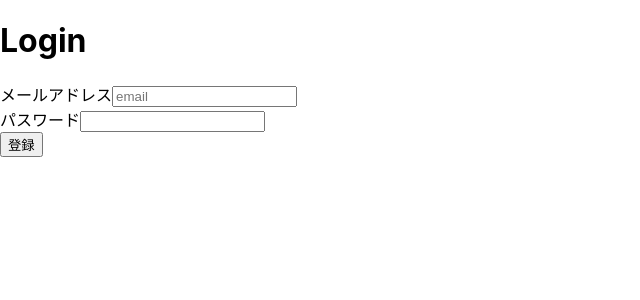
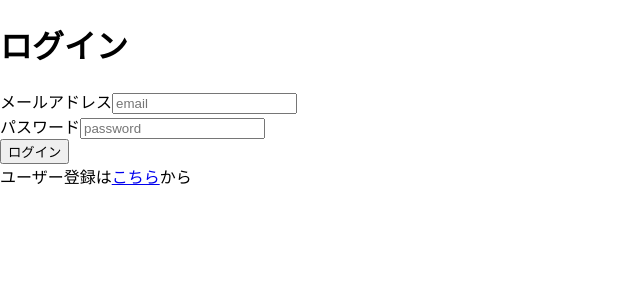
Before and after one commit to perio29/react-chat-app, a React (Create React App) app: page /login in a window 1280 px wide. Shown: the top 300 px of the page, without its empty margins (0-640 px from the left). Built offline with nearby package versions, Linux system fonts and the light colour scheme; no server answers.

Commit message:
firebase-authenticationでログインの実装 #4

```diff
--- /dev/null
+++ b/src/Route/PrivateRoute.js
@@ -0,0 +1,14 @@
+import { Route, Redirect } from "react-router-dom";
+import { useAuthContext } from "../context/AuthContext";
+
+export const PrivateRoute = ({ component: Component, ...rest }) => {
+  const { user } = useAuthContext();
+  return (
+    <Route
+      {...rest}
+      render={(routeProps) => {
+        return user ? <Component {...routeProps} /> : <Redirect to="/login" />;
+      }}
+    />
+  );
+};
--- /dev/null
+++ b/src/Route/PublicRoute.js
@@ -0,0 +1,14 @@
+import { Route, Redirect } from "react-router-dom";
+import { useAuthContext } from "../context/AuthContext";
+
+export const PublicRoute = ({ component: Component, ...rest }) => {
+  const { user } = useAuthContext();
+  return (
+    <Route
+      {...rest}
+      render={(routeProps) => {
+        return !user ? <Component {...routeProps} /> : <Redirect to="/" />;
+      }}
+    />
+  );
+};
--- a/src/Route/Router.js
+++ b/src/Route/Router.js
@@ -2,22 +2,23 @@ import { BrowserRouter, Switch, Route } from "react-router-dom";
 import { HomePage } from "../components/HomePage";
 import { LoginPage } from "../components/LoginPage";
 import { RoomPage } from "../components/RoomPage";
+import { SignUp } from "../components/SignUp";
+import { AuthProvider } from "../context/AuthContext";
+import { PrivateRoute } from "./PrivateRoute";
+import { PublicRoute } from "./PublicRoute";
 
 const Router = () => {
   return (
-    <BrowserRouter>
-      <Switch>
-        <Route exact path="/">
-          <HomePage />
-        </Route>
-        <Route path="/login">
-          <LoginPage />
-        </Route>
-        <Route path="/rooms/:roomId">
-          <RoomPage />
-        </Route>
-      </Switch>
-    </BrowserRouter>
+    <AuthProvider>
+      <BrowserRouter>
+        <Switch>
+          <PrivateRoute exact path="/" component={HomePage} />
+          <PublicRoute path="/login" component={LoginPage} />
+          <PublicRoute path="/signup" component={SignUp} />
+          <Route path="/rooms/:roomId" component={RoomPage} />
+        </Switch>
+      </BrowserRouter>
+    </AuthProvider>
   );
 };
 
--- a/src/components/HomePage.js
+++ b/src/components/HomePage.js
@@ -1,7 +1,17 @@
+import { auth } from "../firebase/firebase";
+import { useHistory } from "react-router-dom";
+
 export const HomePage = () => {
+  const history = useHistory();
+  const handleLogout = () => {
+    auth.signOut();
+    history.push("/login");
+  };
+
   return (
     <div>
       <h1>Home</h1>
+      <button onClick={handleLogout}>ログアウト</button>
     </div>
   );
 };
--- a/src/components/LoginPage.js
+++ b/src/components/LoginPage.js
@@ -1,49 +1,33 @@
-import { useState } from "react";
-import { auth }  from "../firebase/firebase";
+import { auth } from "../firebase/firebase";
+import { Link, useHistory } from "react-router-dom";
 
 export const LoginPage = () => {
-  const [email, setEmail] = useState("");
-  const [password, setPassword] = useState("");
+  const history = useHistory();
 
   const handleSubmit = (e) => {
     e.preventDefault();
     const { email, password } = e.target.elements;
-    auth.createUserWithEmailAndPassword(email.value, password.value);
-  };
-
-  const handleEmailChange = (e) => {
-    setEmail(e.target.value);
-  };
-
-  const handlePasswordChange = (e) => {
-    setPassword(e.target.value);
+    auth.signInWithEmailAndPassword(email.value, password.value);
+    history.push("/");
   };
 
   return (
     <div>
-      <h1>Login</h1>
+      <h1>ログイン</h1>
       <form onSubmit={handleSubmit}>
         <div>
           <label>メールアドレス</label>
-          <input
-            name="email"
-            type="email"
-            placeholder="email"
-            value={email}
-            onChange={handleEmailChange}
-          />
+          <input name="email" type="email" placeholder="email" />
         </div>
         <div>
           <label>パスワード</label>
-          <input
-            name="password"
-            type="password"
-            value={password}
-            onChange={handlePasswordChange}
-          />
+          <input name="password" type="password" placeholder="password" />
         </div>
         <div>
-          <button>登録</button>
+          <button>ログイン</button>
+        </div>
+        <div>
+          ユーザー登録は<Link to={"/signup"}>こちら</Link>から
         </div>
       </form>
     </div>
--- /dev/null
+++ b/src/components/SignUp.js
@@ -0,0 +1,51 @@
+import { useState } from "react";
+import { auth } from "../firebase/firebase";
+
+export const SignUp = () => {
+  const [email, setEmail] = useState("");
+  const [password, setPassword] = useState("");
+
+  const handleSubmit = (e) => {
+    e.preventDefault();
+    const { email, password } = e.target.elements;
+    auth.createUserWithEmailAndPassword(email.value, password.value);
+  };
+
+  const handleEmailChange = (e) => {
+    setEmail(e.target.value);
+  };
+
+  const handlePasswordChange = (e) => {
+    setPassword(e.target.value);
+  };
+
+  return (
+    <div>
+      <h1>ユーザー登録</h1>
+      <form onSubmit={handleSubmit}>
+        <div>
+          <label>メールアドレス</label>
+          <input
+            name="email"
+            type="email"
+            placeholder="email"
+            value={email}
+            onChange={handleEmailChange}
+          />
+        </div>
+        <div>
+          <label>パスワード</label>
+          <input
+            name="password"
+            type="password"
+            value={password}
+            onChange={handlePasswordChange}
+          />
+        </div>
+        <div>
+          <button>登録</button>
+        </div>
+      </form>
+    </div>
+  );
+};
--- /dev/null
+++ b/src/context/AuthContext.js
@@ -0,0 +1,34 @@
+import { createContext, useState, useContext, useEffect } from "react";
+import { auth } from "../firebase/firebase";
+
+const AuthContext = createContext();
+
+export const useAuthContext = () => {
+  return useContext(AuthContext);
+};
+
+export const AuthProvider = ({ children }) => {
+  const [user, setUser] = useState("");
+  const [loading, setLoading] = useState(true);
+
+  const value = {
+    user,
+    loading,
+  };
+
+  useEffect(() => {
+    const unsubscribed = auth.onAuthStateChanged((user) => {
+      setUser(user);
+      setLoading(false);
+    });
+    return () => {
+      unsubscribed();
+    };
+  }, []);
+
+  return (
+    <AuthContext.Provider value={value}>
+      {!loading && children}
+    </AuthContext.Provider>
+  );
+};
--- a/src/firebase/firebase.js
+++ b/src/firebase/firebase.js
@@ -13,5 +13,3 @@ const firebaseConfig = {
 firebase.initializeApp(firebaseConfig);
 
 export const auth = firebase.auth();
-
-console.log(firebaseConfig);
```
Also changed, not shown: 1 other file (tests, documents, lock files or other folders).
